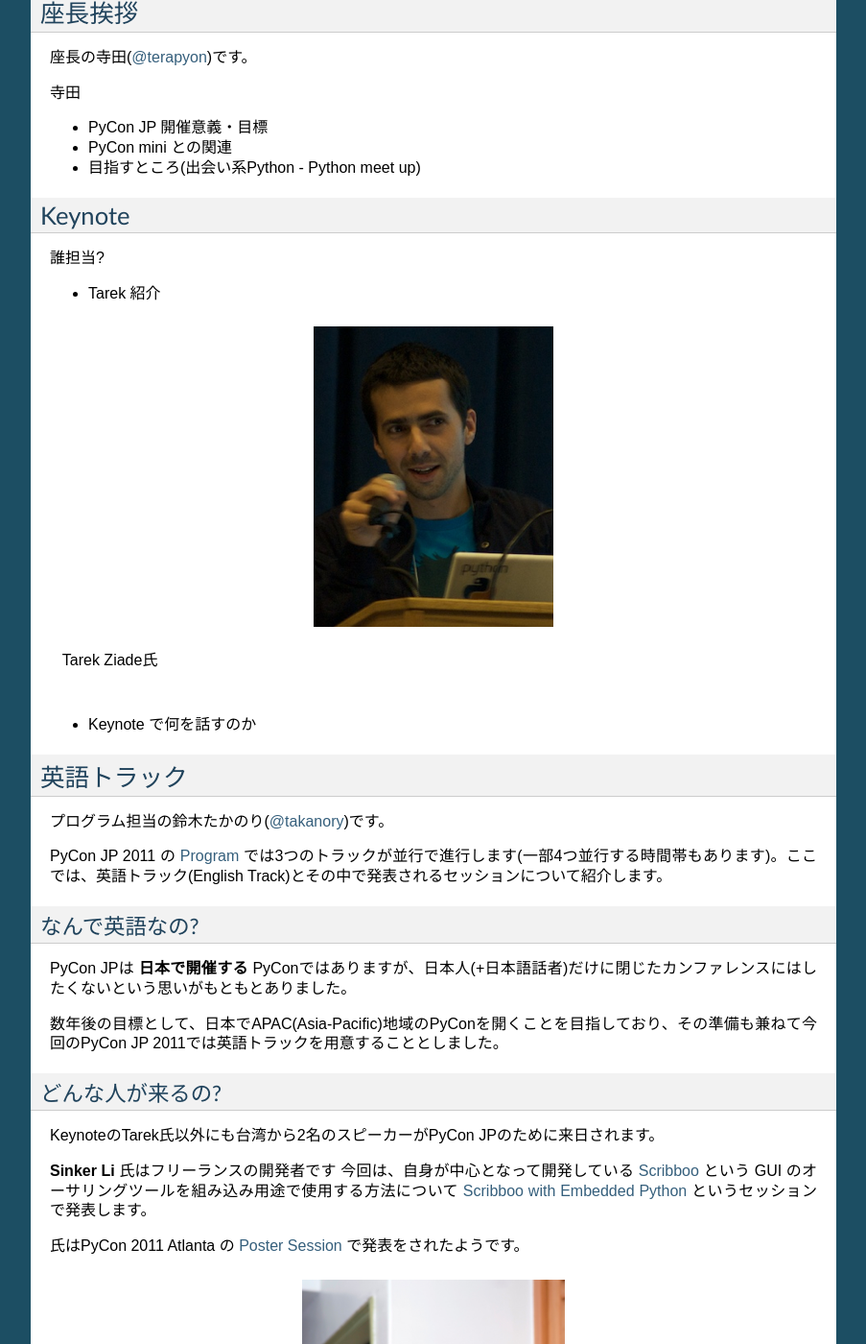
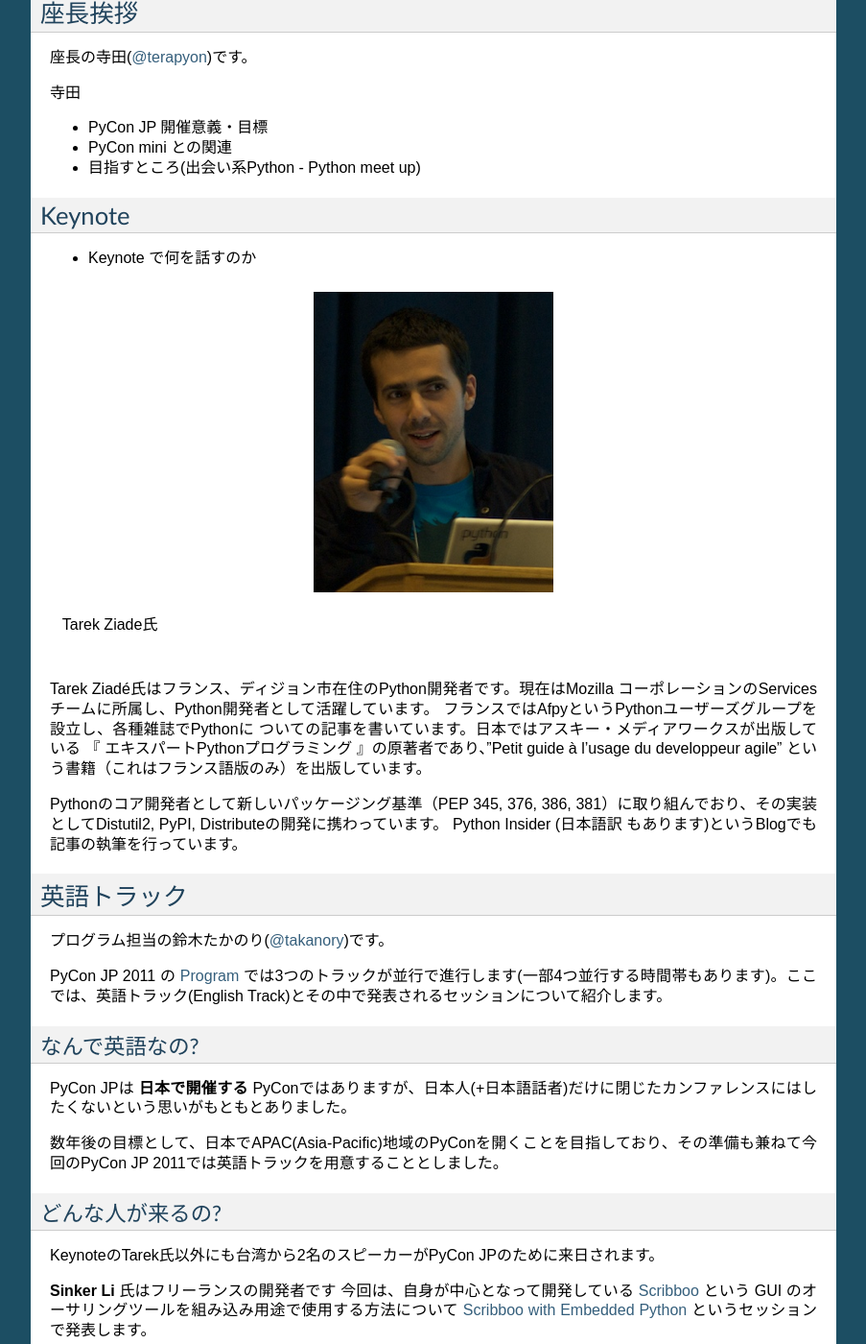
Before and after one commit to michilu/prepycon-article, a Sphinx documentation site: the page built from sphinx/vol1.rst, in a window 1280 px wide and 1400 px high, scrolled down 621 px. Shown: the whole window at 96% size, without its empty margins (198-1101 px from the left). Built offline with Sphinx 7.4.7, drawn with Linux system fonts in a browser that asks for light colours.

Commit message:
Tarek の紹介を追加

```diff
--- a/sphinx/vol1.rst
+++ b/sphinx/vol1.rst
@@ -42,16 +42,15 @@
 Keynote
 =======
 
-誰担当?
-
-- Tarek 紹介
+- Keynote で何を話すのか
 
 .. figure:: /_static/tarek.png
 
    Tarek Ziade氏
 
-- Keynote で何を話すのか
+Tarek Ziadé氏はフランス、ディジョン市在住のPython開発者です。現在はMozilla コーポレーションのServicesチームに所属し、Python開発者として活躍しています。 フランスではAfpyというPythonユーザーズグループを設立し、各種雑誌でPythonに ついての記事を書いています。日本ではアスキー・メディアワークスが出版している 『 エキスパートPythonプログラミング 』の原著者であり、"Petit guide à l'usage du developpeur agile" という書籍（これはフランス語版のみ）を出版しています。
 
+Pythonのコア開発者として新しいパッケージング基準（PEP 345, 376, 386, 381）に取り組んでおり、その実装としてDistutil2, PyPI, Distributeの開発に携わっています。 Python Insider (日本語訳 もあります)というBlogでも記事の執筆を行っています。
 
 英語トラック
 ==============
```
